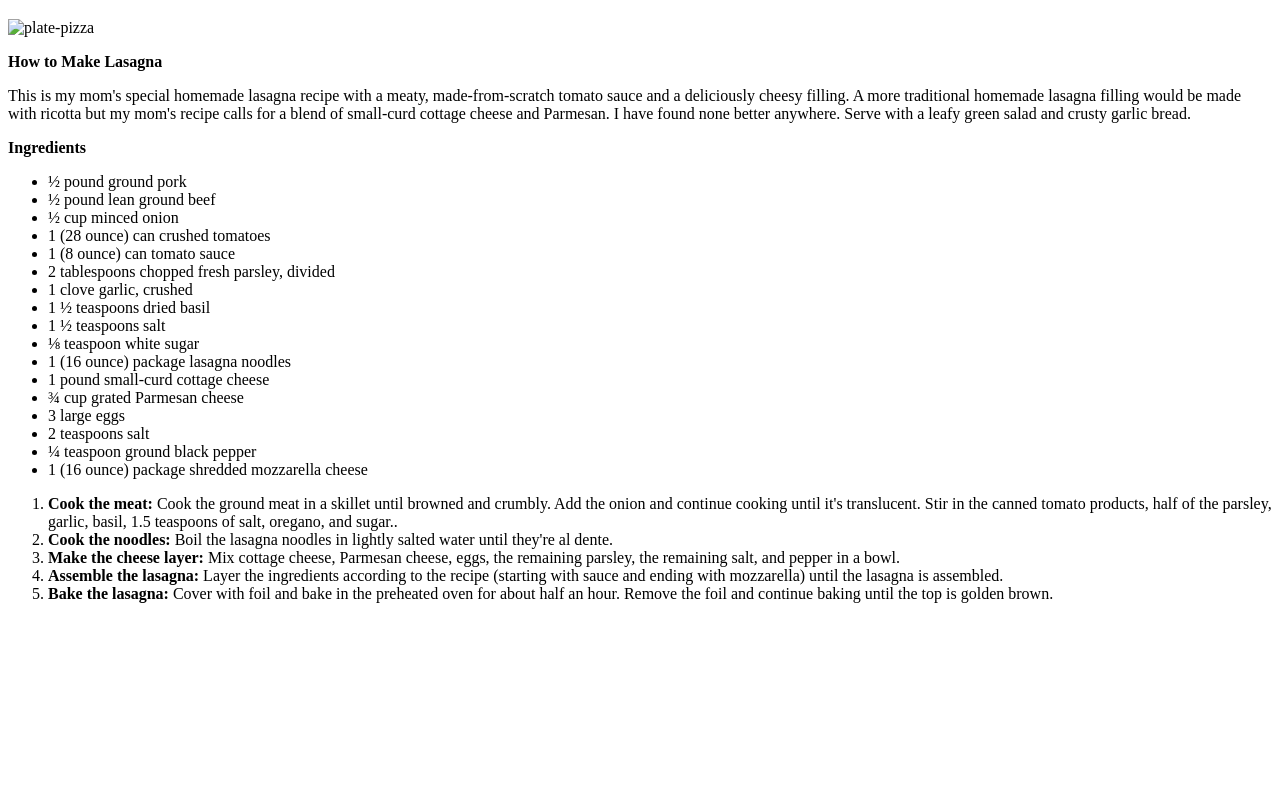
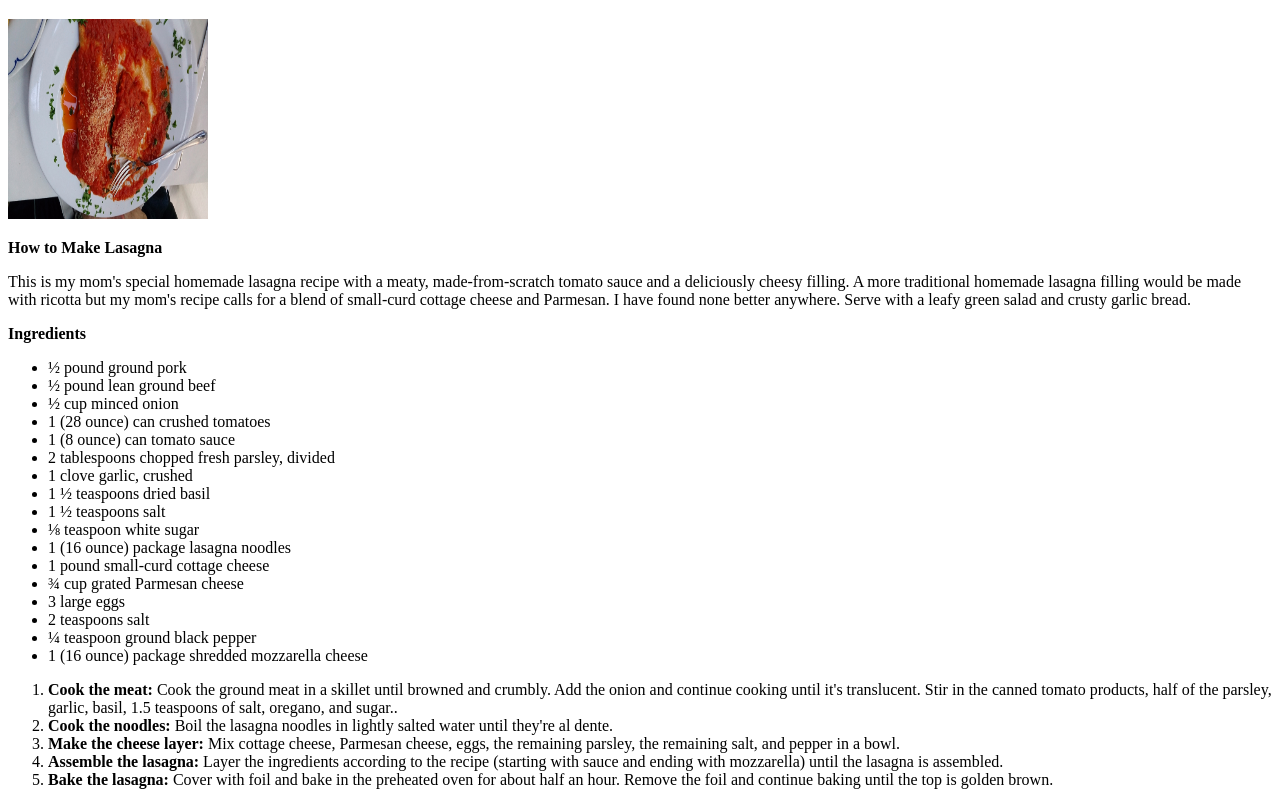
Before and after one commit to maurigon89/odin-recipes, a plain HTML site: page recipes/lasagna.html in a window 1280 px wide. Shown: the part 61-866 px from the top of the page. Before the commit the page ends 800 px from the top, so only its background shows below. Drawn offline with Linux system fonts and the light colour scheme.

Commit message:
fixing images/route

```diff
--- a/recipes/lasagna.html
+++ b/recipes/lasagna.html
@@ -9,7 +9,7 @@
 
 <body>
     <h1>Homemade Lasagna</h1>
-    <img src="/odinproyect/odin-recipes/recipes/images/lasagna.jpg" alt="plate-pizza" width="200" height="200" />
+    <img src="/odin-recipes/recipes/images/lasagna.jpg" alt="plate-pizza" width="200" height="200" />
 
     <p>
         <strong>How to Make Lasagna</strong>
```
Also changed, not shown: recipes/pizza.html (+1 -1 lines).
